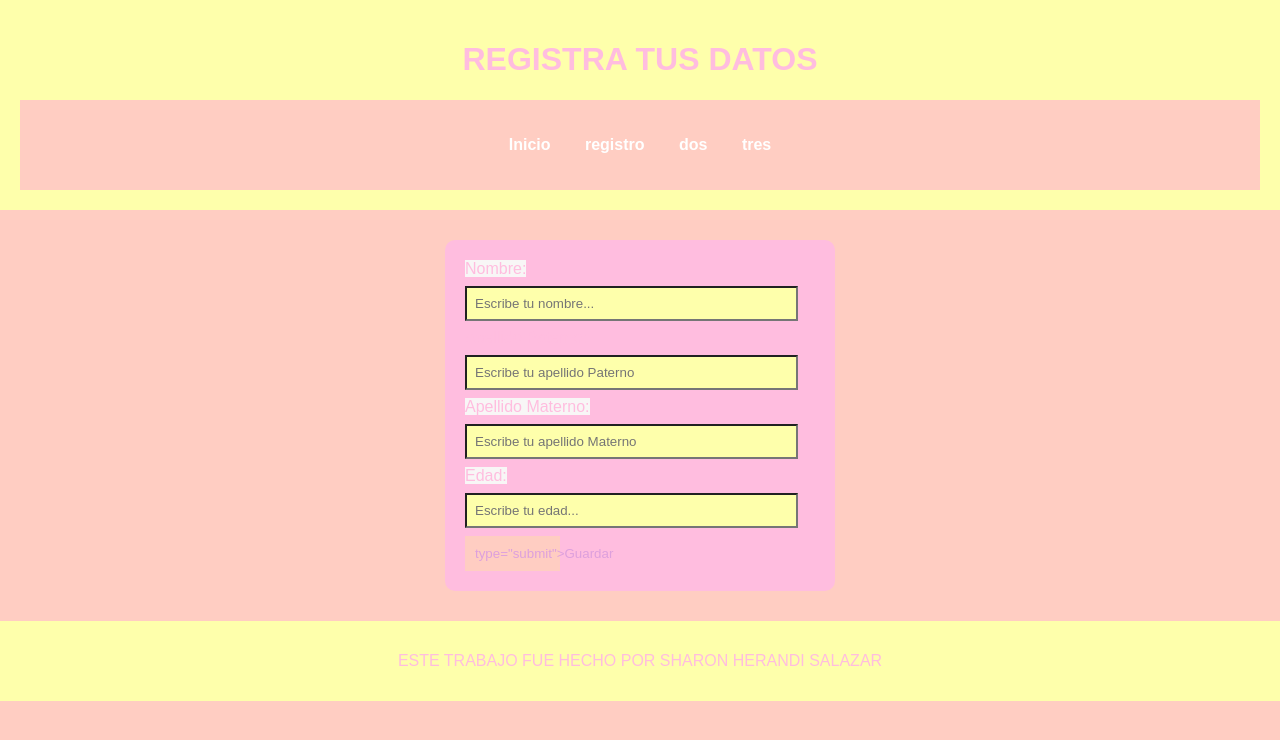
After one commit to did1dnv/SHSO, a Django app: page /registro in a window 1280 px wide. The commit adds this page. Shown: the top 740 px of the page. Run offline with Django 5.2, Linux system fonts and the light colour scheme.

Commit message:
Se añadio una nueva pagina con formulario

```diff
--- a/SHSO/urls.py
+++ b/SHSO/urls.py
@@ -20,5 +20,7 @@ from salazar import views
 
 urlpatterns = [
     path('admin/', admin.site.urls),
-    path ('', views.inicio)
+    path ('', views.inicio),
+    path('inicio', views.inicio),
+    path('registro', views.registro)
 ]
--- a/salazar/static/salazar/estilos.css
+++ b/salazar/static/salazar/estilos.css
@@ -1,21 +1,21 @@
 body {
     font-family: Arial, sans-serif;
     margin: 0;
-    background-color: #FCB8DD;
-    color: #E69AA2;
+    background-color: #FFCDC2;
+    color: #FFBDDF;
 }
 
 /* ENCABEZADO */
 header {
-    background-color:#ffcccc;;
-    color: #E69AA2;
+    background-color: #FEFFAB;
+    color: #FFBDDF;
     text-align: center;
     padding: 20px;
 }
 
 /* MENÚ */
 nav {
-    background-color: #F6FCB8;
+    background-color: #FFCDC2;
     padding: 10px;
 }
 nav ul {
@@ -29,7 +29,7 @@ nav li {
 }
 
 nav a {
-    color: #E69AA2;
+    color: white;
     text-decoration: none;
     font-weight: bold;
 }
@@ -48,7 +48,7 @@ nav a:hover {
 }
 
 .bienvenida h2 {
-    color: #E69AA2;
+    color: #FFBDDF;
 }
 
 .bienvenida p {
@@ -58,8 +58,34 @@ nav a:hover {
 
 /* PIE DE PÁGINA */
 footer {
-    background-color: #F6FCB8;
-    color: #E69AA2;
+    background-color: #FEFFAB;
+    color: #FFBDDF;
     text-align: center;
     padding: 15px;
 }
+form {
+    background-color: #FFBDDF;
+    width: 350px;
+    margin: 30px auto;
+    padding: 20px;
+    border-radius: 10px;
+}
+input, select, textarea {
+    width: 95%;
+    padding: 8px;
+    margin: 8px 0;
+    box-sizing: border-box;
+    background-color: #FEFFAB;
+}
+button {
+    background-color: #FFCDC2;
+    color: plum;
+    padding: 10px;
+    border: none;
+    width: 95px;
+    cursor: pointer;
+}
+label {
+    background-color: rgb(248, 246, 246);
+
+}
--- /dev/null
+++ b/salazar/templates/salazar/formregistro.html
@@ -0,0 +1,50 @@
+{% load static %}
+<!DOCTYPE html>
+<html lang="es">
+<head>
+    <meta charset="UTF-8">
+    <meta name="viewport" content="width=device-width, initial-scale=1.0">
+    <title>REGISTRO</title>
+    <link rel="stylesheet" href="{% static 'salazar/Estilos.css' %}">
+
+
+    <link rel="stylesheet" href="{% static 'salazar/estilos.css' %}">
+</head>
+
+<body>
+
+    <!-- ENCABEZADO -->
+    <header>
+        <h1>REGISTRA TUS DATOS</h1>
+
+        <!-- MENÚ DE NAVEGACIÓN -->
+        <nav>
+            <ul>
+                <li><a href="#inicio">Inicio</a></li>
+                <li><a href="#">registro</a></li>
+                <li><a href="#">dos</a></li>
+                <li><a href="#">tres</a></li>
+            </ul>
+        </nav>
+    </header>
+
+<form method="POST">
+    <label>Nombre:</label>
+    <input type="text" name="nombre" placeholder="Escribe tu nombre..." required
+    <label>Apellido Paterno:</label>
+    <input type="text" name="apellidop" placeholder="Escribe tu apellido Paterno" required>
+    <label>Apellido Materno:</label>
+    <input type="text" name="apellidom" placeholder="Escribe tu apellido Materno">
+    <label>Edad:</label>
+    <input type="number" name="edad" min="14" max="25" placeholder="Escribe tu edad..." required>
+    <button> type="submit">Guardar</button>
+</form>
+
+
+    <!-- PIE DE PÁGINA -->
+    <footer>
+        <p>ESTE TRABAJO FUE HECHO POR SHARON HERANDI SALAZAR</p>
+    </footer>
+
+</body>
+</html>
--- a/salazar/views.py
+++ b/salazar/views.py
@@ -2,3 +2,5 @@ from django.shortcuts import render
 
 def inicio(request):
     return render (request, "salazar/inicio.html")
+def registro(request):
+    return render(request, "salazar/formregistro.html")
```
Also changed, not shown: salazar/templates/salazar/inicio.html (+4 -4 lines).
